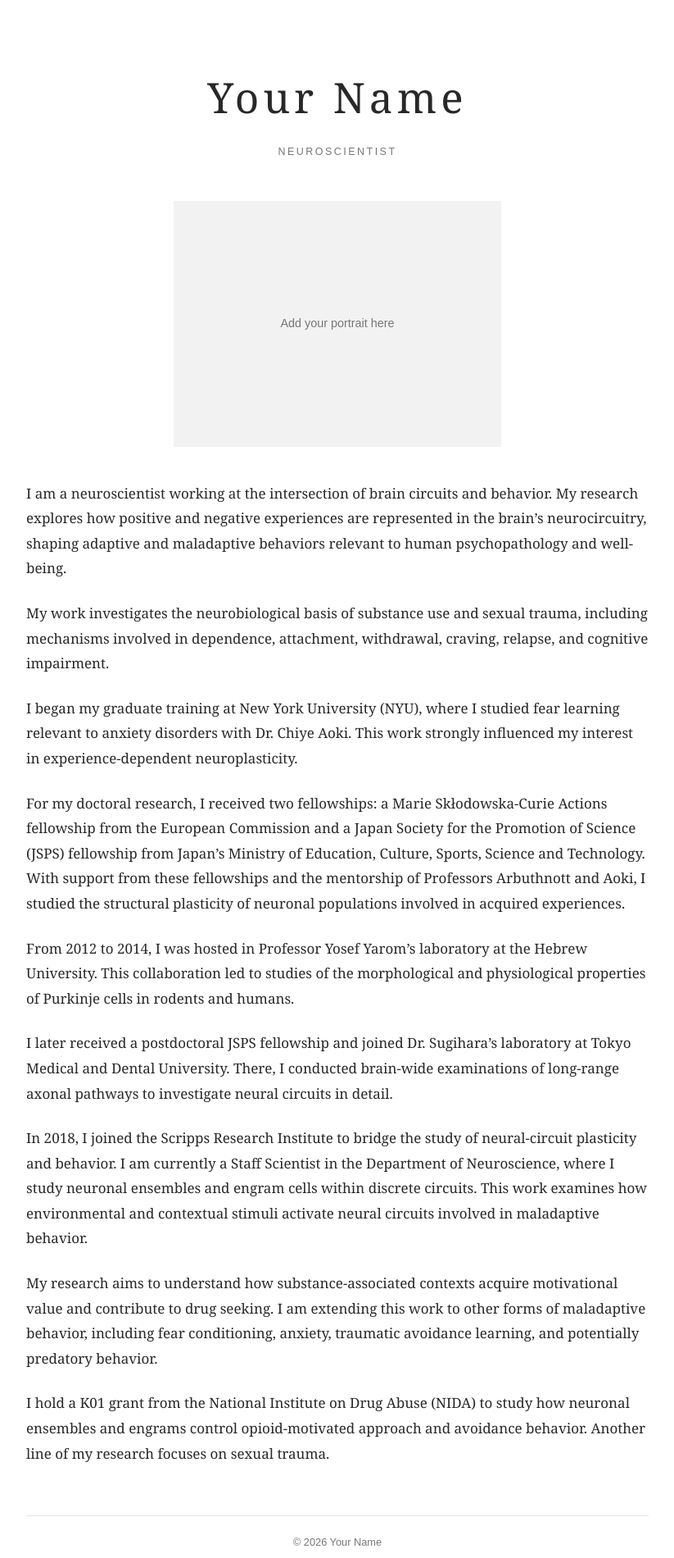
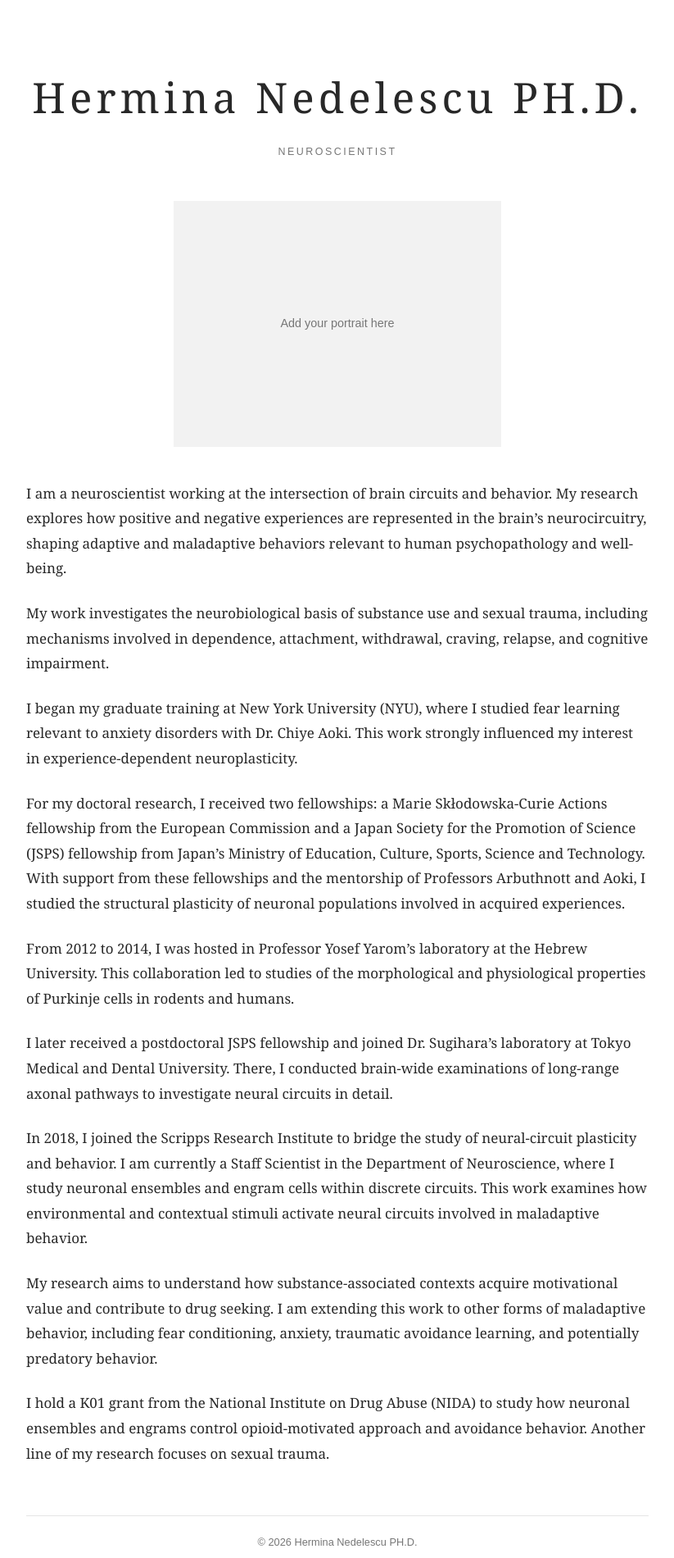
Before and after one commit to herminanatomy/science_website, a plain HTML site: page index.html in a window 1280 px wide. Shown: the whole page at 82% size, without its empty margins (228-1051 px from the left). Drawn offline with Linux system fonts and the light colour scheme.

Commit message:
added my name

```diff
--- a/index.html
+++ b/index.html
@@ -4,7 +4,7 @@
   <meta charset="UTF-8">
   <meta name="viewport" content="width=device-width, initial-scale=1">
   <meta name="description" content="Neuroscience research on brain circuits, experience, and behavior.">
-  <title>Your Name | Neuroscientist</title>
+  <title>Hermina Nedelescu, Ph.D. | Neuroscientist</title>
 
   <style>
     * {
@@ -95,7 +95,7 @@
 <body>
   <main>
     <header>
-      <h1>Your Name</h1>
+      <h1>Hermina Nedelescu PH.D.</h1>
       <div class="subtitle">Neuroscientist</div>
     </header>
 
@@ -173,7 +173,7 @@
     </p>
 
     <footer>
-      © 2026 Your Name
+      © 2026 Hermina Nedelescu PH.D.
     </footer>
   </main>
 </body>
```
